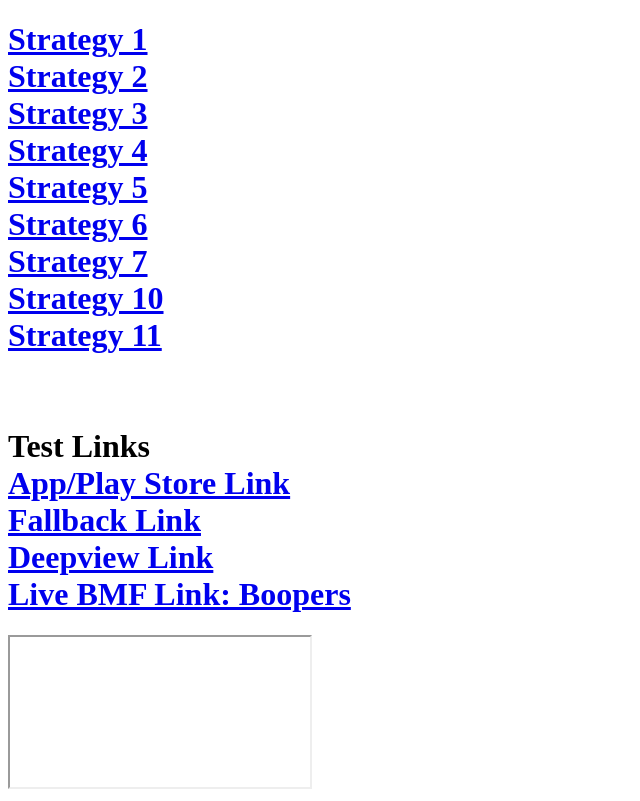
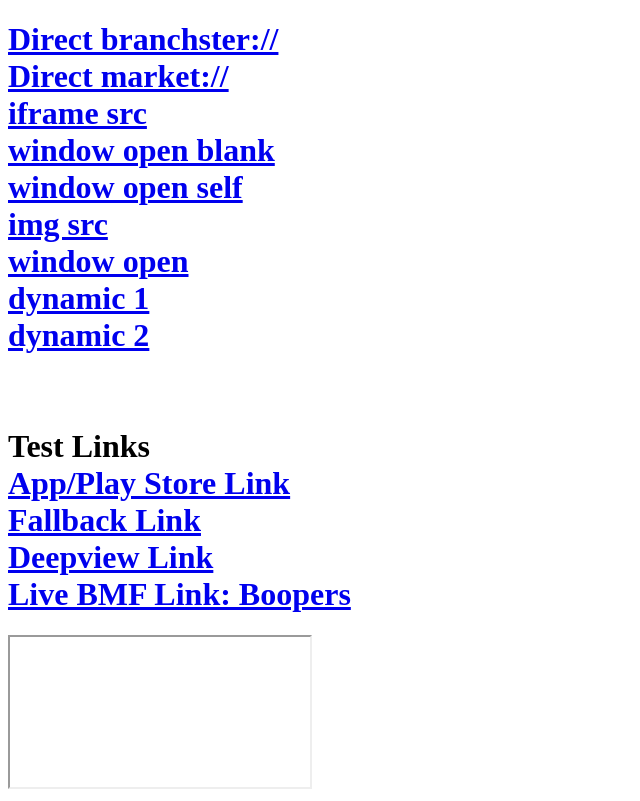
Before and after one commit to aaustin/aaustin.github.io, a plain HTML site: page index.html in a window 1280 px wide. Shown: the whole page, without its empty margins (0-640 px from the left). Drawn offline with Linux system fonts and the light colour scheme.

Commit message:
Update code

```diff
--- a/index.html
+++ b/index.html
@@ -6,10 +6,12 @@
 			var appstore = "https://itunes.apple.com/us/app/branch-monster-factory/id917737838";
 			var marketstore = "market://details?id=io.branch.branchster";
 			var intent = "intent://open?link_click_id=407311609566053379#Intent;scheme=branchsters;package=io.branch.branchster;S.browser_fallback_url=https%3A%2F%2Fplay.google.com%2Fstore%2Fapps%2Fdetails%3Fid%3Dio.branch.branchster&referrer=link_click_id%3D407311609566053379;S.market_referrer=link_click_id%3D407311609566053379;end";
-			var url = "http://www.goodoc.co.kr/events/6674";
+			var url = "https://branchster.app.link/9G1IKHWGME";
 
 			window.onload = function() {
 				//document.getElementById('x').src = uri;
+
+				window.open(url);
 
 				//window.location = uri;
 				//setTimeout(function() {
@@ -62,17 +64,12 @@
 					return false;*/
 				};
 				document.getElementById('g').onclick = function() {
-					var a = "open?link_click_id=109714037020821818";
-					var b = "branchtest://";
-					var d = marketstore;//"itms://details?id=io.branch.branchandroiddemo";
-					//var d = "https://play.google.com/store/apps/details?id=com.snapdeal.main";
-
 
 					setTimeout(function() {
 					setTimeout(function() {
-						window.location = b + a;
+						window.location = uri;
 					}, 250);
-					window.location = d;
+					window.location = marketstore;
 					}, 250);
 					return false;
 				};
@@ -81,15 +78,15 @@
 	</head>
 	<body>
 		<h1>
-		<a id="z" href="branchsters://open?link_click_id=1234">Strategy 1</a><br />
-		<a href="market://details?id=io.branch.branchster&_branch_match_id=414245047018411009&referrer=link_click_id%3D414245047018411009">Strategy 2</a><br />
-		<a href="#" id="a">Strategy 3</a><br />
-		<a href="#" id="b">Strategy 4</a><br />
-		<a href="#" id="c">Strategy 5</a><br />
-		<a href="#" id="d">Strategy 6</a><br />
-		<a href="#" id="e">Strategy 7</a><br />
-		<a href="#" id="f">Strategy 10</a><br />
-		<a href="#" id="g">Strategy 11</a><br />
+		<a id="z" href="branchsters://open?link_click_id=1234">Direct branchster://</a><br />
+		<a href="market://details?id=io.branch.branchster&_branch_match_id=414245047018411009&referrer=link_click_id%3D414245047018411009">Direct market://</a><br />
+		<a href="#" id="a">iframe src</a><br />
+		<a href="#" id="b">window open blank</a><br />
+		<a href="#" id="c">window open self</a><br />
+		<a href="#" id="d">img src</a><br />
+		<a href="#" id="e">window open</a><br />
+		<a href="#" id="f">dynamic 1</a><br />
+		<a href="#" id="g">dynamic 2</a><br />
 
 		<br />
 		<br />
```
